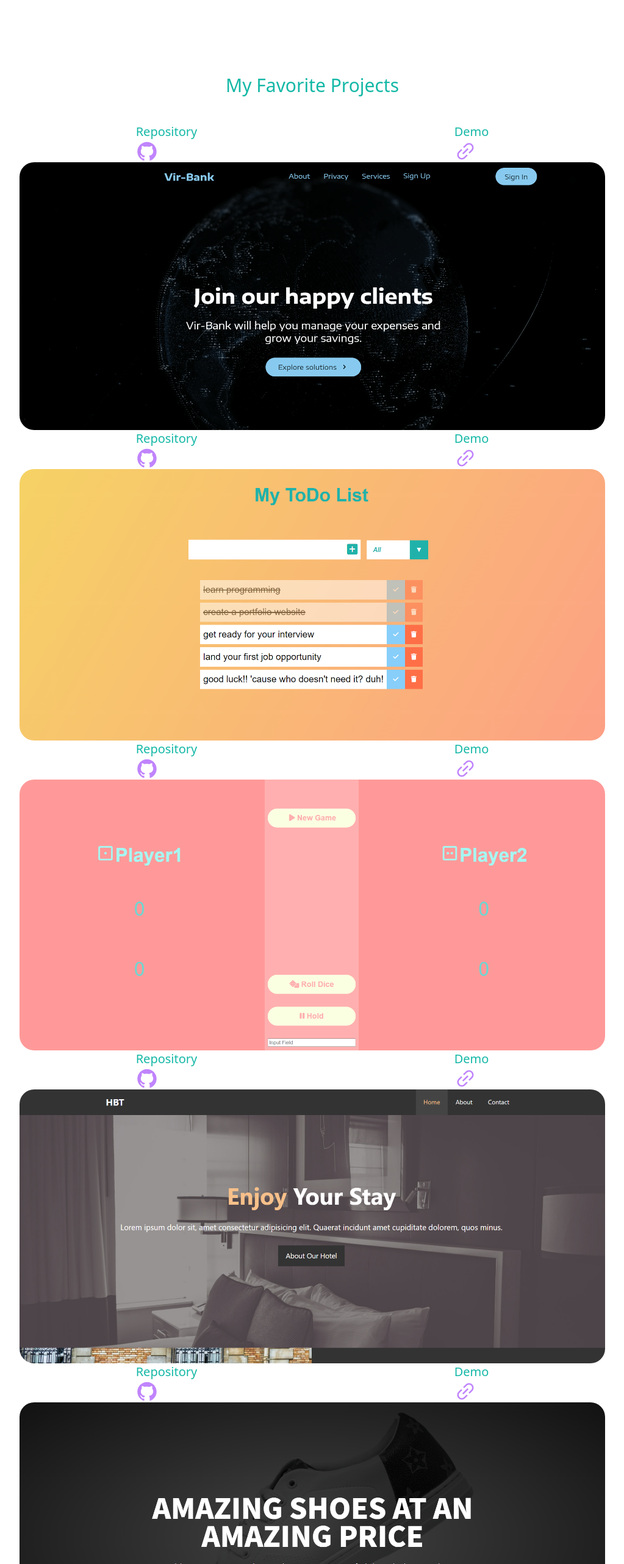
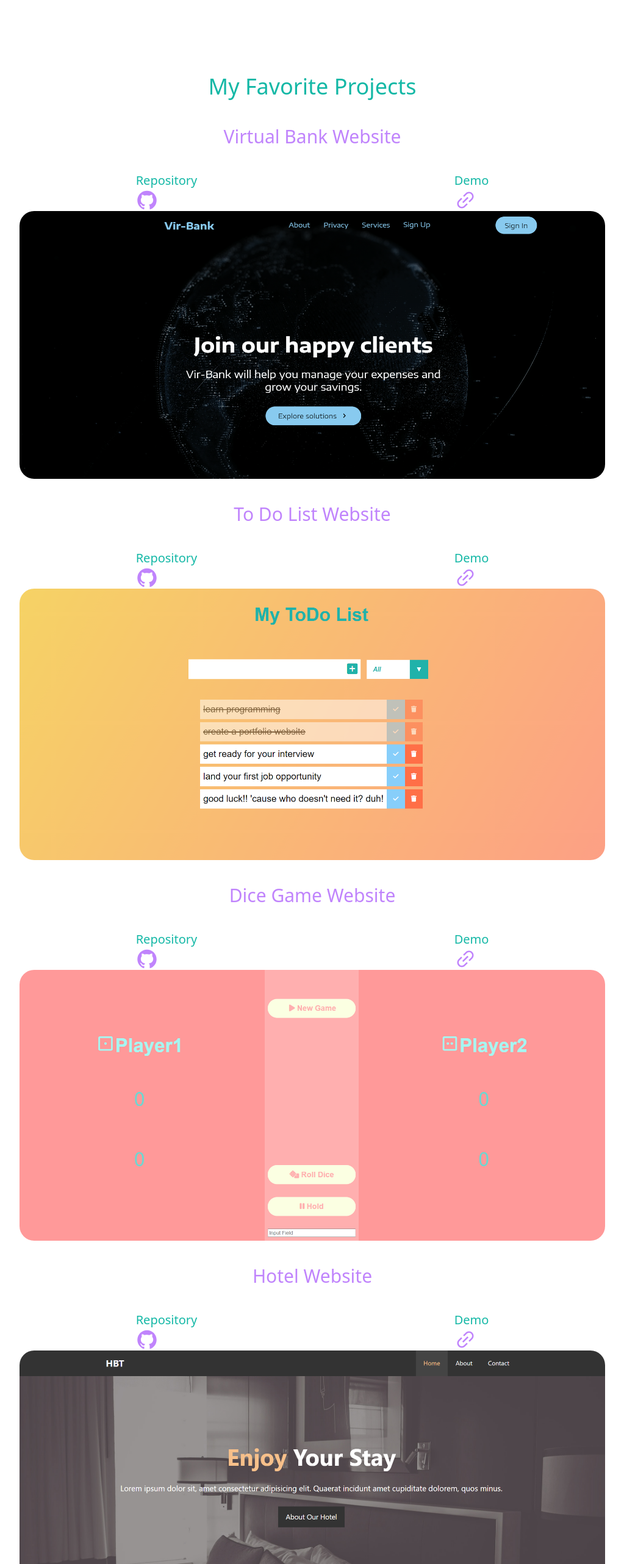
Before and after one commit to fidashn/fida-shnakher-portfolio, a Next.js app: page / in a window 1280 px wide. Shown: the part 1202-3766 px from the top of the page at 61% size, without its empty margins (128-1151 px from the left). Built offline with nearby package versions, Linux system fonts and the light colour scheme.

Commit message:
added titles above each project

```diff
--- a/pages/index.tsx
+++ b/pages/index.tsx
@@ -65,28 +65,38 @@ export default function Home() {
 
             </div>
             <div className=' flex-col gap-10 py-10 lg:flex-row lg:flex-wrap'>
-              <h3 className='text-teal-500 text-3xl py-1 mt-10  flex justify-center'>My Favorite Projects</h3>
+              <h3 className='text-teal-500 text-4xl py-1 mt-10  flex justify-center'>My Favorite Projects</h3>
 
               <div className='mt-10 lg:flex-col justify-center gap-10'>
 
-                <div className='basis-1/3 flex-1 '><div className='flex justify-around gap-10 align-bottom repo'>
+                <div className='basis-1/3 flex-1 '>
+                  <h3 className='text-3xl flex justify-center m-10 text-purple-400'>Virtual Bank Website</h3>
+                  <div className='flex justify-around gap-10 align-bottom repo'>
                   <a className='text-4xl text-purple-400' href="https://github.com/fidashn/virtual-bank"><p className='text-xl text-teal-500 repo1'>Repository</p> <AiFillGithub/></a>
                 <a href="https://vir-bank-fi.netlify.app/"><p className='text-xl text-teal-500'>Demo</p><AiOutlineLink className=' text-4xl  text-purple-400 linko flex justify-center align-middle'/></a></div>
                 <Image alt='' className='rounded-3xl object-cover'  layout='responsive' src={bank}/></div>
 
-                <div className='basis-1/3 flex-1 '><div className='flex justify-around gap-10 align-bottom repo'><a className='text-4xl text-purple-400' href="https://github.com/fidashn/to-do-list"><p className='text-xl text-teal-500'>Repository</p><AiFillGithub/></a>
+                <div className='basis-1/3 flex-1 '>
+                <h3 className='text-3xl flex justify-center m-10 text-purple-400'>To Do List Website</h3>
+                  <div className='flex justify-around gap-10 align-bottom repo'><a className='text-4xl text-purple-400' href="https://github.com/fidashn/to-do-list"><p className='text-xl text-teal-500'>Repository</p><AiFillGithub/></a>
                 <a href="https://todosli.netlify.app/"><p className='text-xl text-teal-500'>Demo</p><AiOutlineLink className='text-4xl text-purple-400'/></a></div>
                 <Image alt='' className='rounded-3xl object-cover' layout='responsive' src={todo}/></div>
 
-                <div className='basis-1/3 flex-1 '><div className='flex justify-around gap-10 align-bottom repo'><a className='text-4xl text-purple-400' href="https://github.com/fidashn/dice-game1"><p className='text-xl text-teal-500'>Repository</p><AiFillGithub/></a>
+                <div className='basis-1/3 flex-1 '>
+                <h3 className='text-3xl flex justify-center m-10 text-purple-400'>Dice Game Website</h3>
+                  <div className='flex justify-around gap-10 align-bottom repo'><a className='text-4xl text-purple-400' href="https://github.com/fidashn/dice-game1"><p className='text-xl text-teal-500'>Repository</p><AiFillGithub/></a>
                 <a href="https://dice-game-f.netlify.app/"><p className='text-xl text-teal-500'>Demo</p><AiOutlineLink className='text-4xl text-purple-400'/></a></div>
                 <Image alt='' className='rounded-3xl object-cover' layout='responsive' src={dice}/></div>
 
-                <div className='basis-1/3 flex-1 '><div className='flex justify-around gap-10 align-bottom repo'><a className='text-4xl text-purple-400' href="https://github.com/fidashn/HOTEL_WEBSITE"><p className='text-xl text-teal-500'>Repository</p><AiFillGithub/></a>
+                <div className='basis-1/3 flex-1 '>
+                <h3 className='text-3xl flex justify-center m-10 text-purple-400'>Hotel Website</h3>
+                  <div className='flex justify-around gap-10 align-bottom repo'><a className='text-4xl text-purple-400' href="https://github.com/fidashn/HOTEL_WEBSITE"><p className='text-xl text-teal-500'>Repository</p><AiFillGithub/></a>
                 <a href="https://btm-hotel.netlify.app/"><p className='text-xl text-teal-500'>Demo</p><AiOutlineLink className='text-4xl text-purple-400'/></a></div>
                 <Image alt='' className='rounded-3xl object-cover' layout='responsive' src={hotel}/></div>
 
-                <div className='basis-1/3 flex-1 '><div className='flex justify-around gap-10 align-bottom repo'><a className='text-4xl text-purple-400' href="https://github.com/fidashn/landing-page"><p className='text-xl text-teal-500'>Repository</p><AiFillGithub/></a>
+                <div className='basis-1/3 flex-1 '>
+                <h3 className='text-3xl flex justify-center m-10 text-purple-400'>Shoes E-commerce Website</h3>
+                <div className='flex justify-around gap-10 align-bottom repo'><a className='text-4xl text-purple-400' href="https://github.com/fidashn/landing-page"><p className='text-xl text-teal-500'>Repository</p><AiFillGithub/></a>
                 <a href="https://amazing-shoes-fi.netlify.app/"><p className='text-xl text-teal-500'>Demo</p><AiOutlineLink className='text-4xl text-purple-400'/></a>
                 </div><Image alt='' className='rounded-3xl object-cover' layout='responsive' src={shoes}/></div>
               </div>
```
